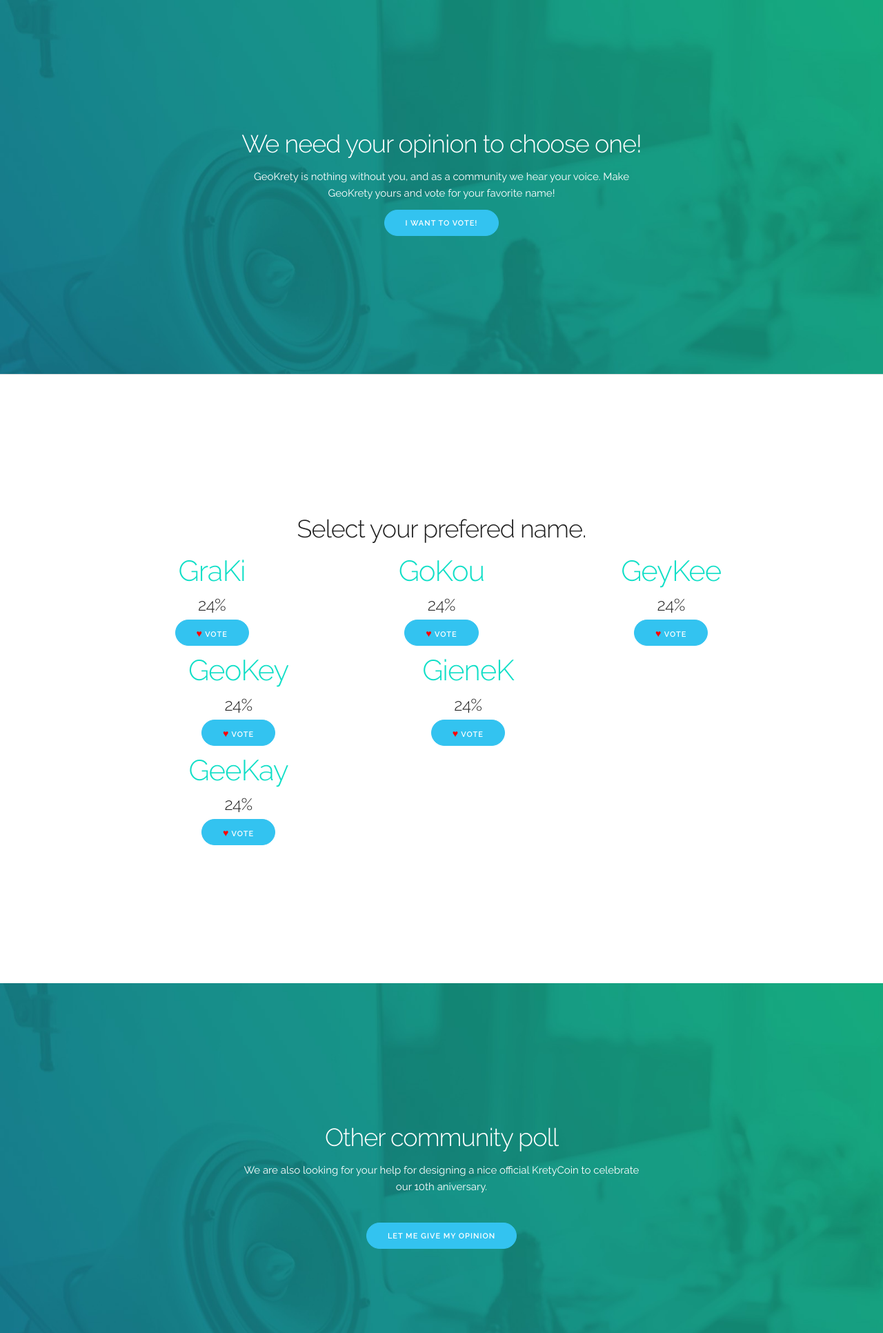
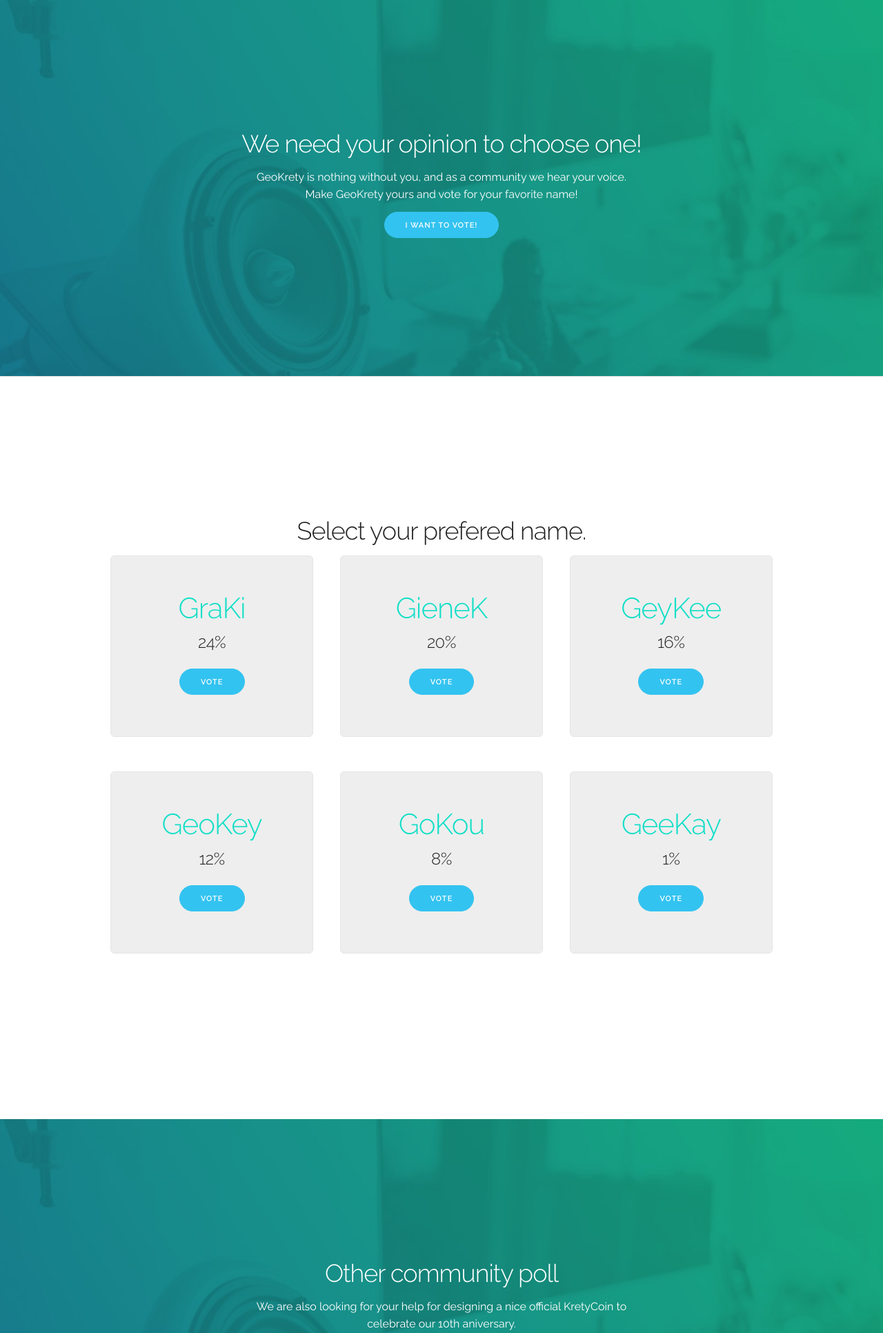
Before and after one commit to geokrety/GeoKrety-mole-name, a Flask app: page / in a window 1280 px wide. Shown: the part 645-2577 px from the top of the page at 69% size. Run offline with Flask 2, Linux system fonts and the light colour scheme; some libraries are stand-ins or nearby versions.

Commit message:
some formating

```diff
--- a/app/main.py
+++ b/app/main.py
@@ -5,11 +5,11 @@ app.config['TEMPLATES_AUTO_RELOAD'] = True
 
 NAMES = {
     'GraKi': 24,
-    'GoKou': 24,
-    'GeyKee': 24,
-    'GeoKey': 24,
-    'GieneK': 24,
-    'GeeKay': 24,
+    'GieneK': 20,
+    'GeyKee': 16,
+    'GeoKey': 12,
+    'GoKou': 8,
+    'GeeKay': 1,
 }
 
 @app.route('/skeleton/<path:path>')
--- a/app/static/css/custom.css
+++ b/app/static/css/custom.css
@@ -1,5 +1,8 @@
 /* Shared
 –––––––––––––––––––––––––––––––––––––––––––––––––– */
+body {
+  font-size: 16px;
+}
 
 .button {
   border-radius: 100px;
@@ -46,6 +49,14 @@
 /* Values
 –––––––––––––––––––––––––––––––––––––––––––––––––– */
 
+.mole-name {
+  border-radius: 6px;
+  border: 1px solid #e5e5e5;
+  background-color: #eee;
+  padding: 5rem;
+  margin-bottom: 5rem;
+}
+
 .values {
   background-image: url('/static/images/values-bg.jpg');
   background-size: cover;
@@ -59,12 +70,16 @@
 }
 
 .value-heading {
-  margin-bottom: .3rem;
+  /*margin-bottom: .3rem;*/
 }
 
 .value-description {
   opacity: .8;
   font-weight: 300;
+}
+
+.values  input {
+  color: #000;
 }
 
 
--- a/app/templates/index.html
+++ b/app/templates/index.html
@@ -1,6 +1,4 @@
-{% extends "base.html" %}
-
-{% block content %}
+{% extends "base.html" %} {% block content %}
 <div class="section hero">
   <div class="container">
     <div class="row">
@@ -9,7 +7,7 @@
         <a class="button button-primary" href="#opinion">No? Normal, It doesn't have one yet!</a>
       </div>
       <div class="one-half column phones">
-          <img class="phone" src="static/images/the-mole.svg">
+        <img class="phone" src="/static/images/the-mole.svg">
       </div>
     </div>
   </div>
@@ -30,11 +28,15 @@
     <h3 class="section-heading">Select your prefered name.</h3>
     <div class="row">
       {% for name, rate in names.items() %}
-        <div class="one-third column value">
+      <div class="one-third column value mole-name">
         <h2 class="value-multiplier">{{name}}</h2>
         <h5 class="value-heading">{{rate}}%</h5>
-          <a class="button button-primary" href="/vote/{{name}}"><i class="redheart">&hearts;</i> Vote</a>
+        <a class="button button-primary" href="/vote/{{name}}">Vote</a>
       </div>
+      {% if loop.index is divisibleby(3) %}
+    </div>
+    <div class="row">
+      {% endif %}
       {% endfor %}
     </div>
   </div>
--- a/app/templates/invalid-name.html
+++ b/app/templates/invalid-name.html
@@ -1,6 +1,6 @@
 {% extends "base.html" %}
-
 {% block content %}
+<img class="phone" src="static/images/the-mole.svg">
 <div class="section get-help values">
   <div class="container">
     <h3 class="section-heading">You have another name idea?</h3>
```
Also changed, not shown: app/templates/vote.html (+5 -5 lines), docker-compose.yml (+11 -6 lines). Lines whose indentation alone changed are shown as unchanged.
